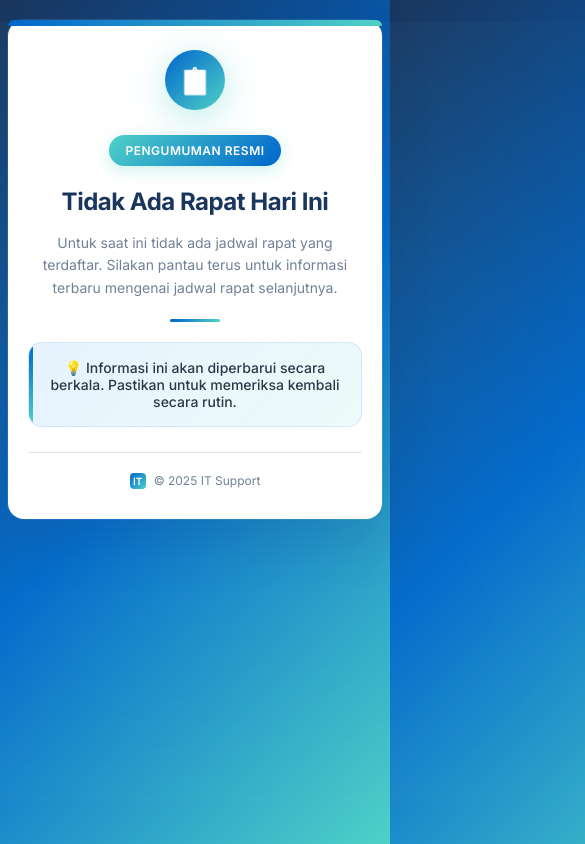
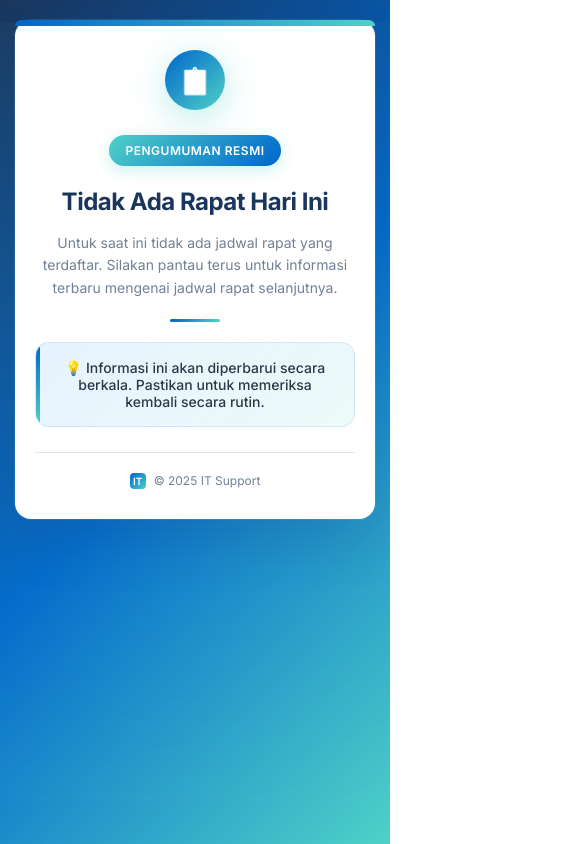
Before and after one commit to fajarainda/pengumuman_rapatmdn, a plain HTML site: page index.html in a window 390 px wide. Shown: the top 844 px of the page, 585 px wide, since content can reach past the window. Drawn offline with Linux system fonts and the light colour scheme.

Commit message:
Update index.html

```diff
--- a/index.html
+++ b/index.html
@@ -23,6 +23,10 @@
       box-sizing: border-box;
     }
 
+    html {
+      overflow-x: hidden;
+    }
+
     body {
       font-family: 'Inter', sans-serif;
       background: linear-gradient(135deg, var(--navy-blue) 0%, var(--bumn-blue) 50%, var(--tosca-green) 100%);
@@ -32,7 +36,8 @@
       align-items: center;
       padding: 10px;
       position: relative;
-      overflow: hidden;
+      overflow-x: hidden;
+      width: 100vw;
     }
 
     body::before {
@@ -44,6 +49,7 @@
       height: 200%;
       background: radial-gradient(circle, rgba(79, 209, 199, 0.1) 0%, transparent 70%);
       animation: float 20s ease-in-out infinite;
+      will-change: transform;
     }
 
     @keyframes float {
@@ -65,6 +71,7 @@
       backdrop-filter: blur(10px);
       transform: translateY(0);
       transition: transform 0.3s ease;
+      margin: 0 auto;
     }
 
     .container:hover {
@@ -150,6 +157,8 @@
       margin-bottom: 18px;
       line-height: 1.2;
       letter-spacing: -0.5px;
+      word-wrap: break-word;
+      max-width: 100%;
     }
 
     .subtitle {
@@ -158,6 +167,8 @@
       font-weight: 400;
       margin-bottom: 25px;
       line-height: 1.6;
+      word-wrap: break-word;
+      max-width: 100%;
     }
 
     .info-box {
@@ -168,6 +179,7 @@
       border: 1px solid rgba(0, 102, 204, 0.1);
       position: relative;
       overflow: hidden;
+      width: 100%;
     }
 
     .info-box::before {
@@ -185,6 +197,8 @@
       font-size: 15px;
       font-weight: 500;
       margin: 0;
+      word-wrap: break-word;
+      max-width: 100%;
     }
 
     .decorative-line {
@@ -206,6 +220,7 @@
       justify-content: center;
       align-items: center;
       gap: 8px;
+      flex-wrap: wrap;
     }
 
     .footer-icon {
@@ -219,12 +234,13 @@
       color: var(--white);
       font-size: 11px;
       font-weight: 600;
+      flex-shrink: 0;
     }
 
     /* Mobile First Responsive Design */
     @media (max-width: 480px) {
       body {
-        padding: 8px;
+        padding: 15px;
         align-items: flex-start;
         padding-top: 20px;
       }
@@ -234,6 +250,8 @@
         border-radius: 16px;
         margin: 0;
         min-height: auto;
+        max-width: 100%;
+        width: calc(100vw - 30px);
       }
 
       .container::before {
@@ -294,9 +312,14 @@
 
     /* Tablet */
     @media (min-width: 481px) and (max-width: 768px) {
+      body {
+        padding: 20px;
+      }
+
       .container {
         padding: 35px 30px;
         max-width: 500px;
+        width: calc(100vw - 40px);
       }
 
       h1 {
@@ -319,8 +342,13 @@
 
     /* Large screens */
     @media (min-width: 769px) {
+      body {
+        padding: 20px;
+      }
+
       .container {
         padding: 50px 40px;
+        max-width: 600px;
       }
 
       h1 {
@@ -373,6 +401,7 @@
 
       .container {
         padding: 25px 20px;
+        width: calc(100vw - 20px);
       }
 
       h1 {
@@ -438,8 +467,16 @@
         transition-duration: 0.01ms !important;
       }
 
+      body::before {
+        animation: none;
+      }
+
       .container:hover {
         transform: none;
+      }
+
+      .icon {
+        animation: none;
       }
     }
 
```
